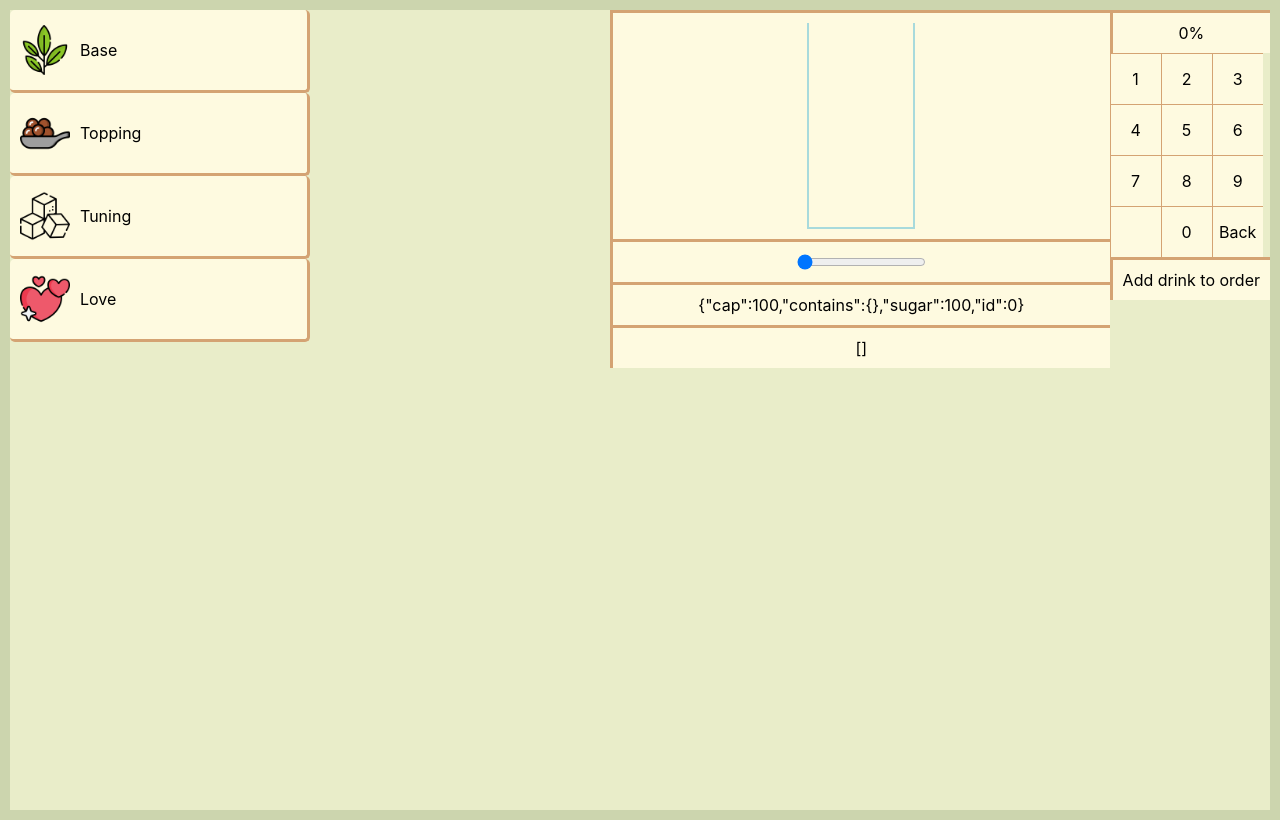
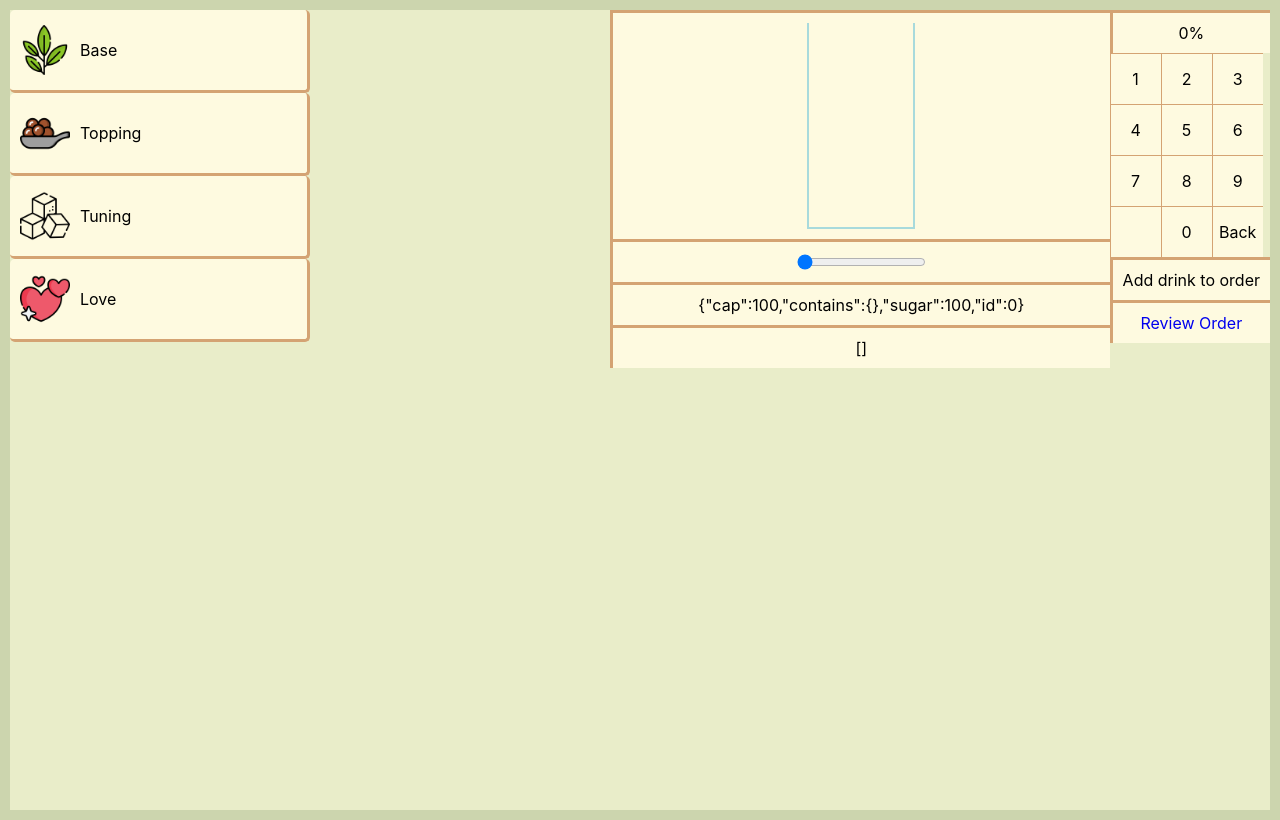
Before and after one commit to allanfang1/bbtme, a React (Create React App) app in the folder my-app/: page / in a window 1280 px wide. Built offline with nearby package versions, Linux system fonts and the light colour scheme.

Commit message:
added review button

```diff
--- a/my-app/src/App.css
+++ b/my-app/src/App.css
@@ -100,6 +100,7 @@
 }
 
 .add-button{
+  text-decoration: none;
   border: solid #d4a373;
   border-top-style: solid;
   border-right-style: none;
--- a/my-app/src/PageOne.js
+++ b/my-app/src/PageOne.js
@@ -2,7 +2,7 @@ import { React, useState, useEffect } from "react";
 import Category from "./components/Category";
 import Option from "./components/Option";
 import Numpad from "./components/Numpad";
-import { redirect } from "react-router-dom";
+import { redirect, Link } from "react-router-dom";
 
 export default function PageOne() {
     const colors = ["#FF0000", "#3C00FF", "#00DEFF", "#09FF00", "#FFF700", "#FFA200", "#B300FF", "#00FF91", "#FF00DE",]
@@ -167,6 +167,11 @@ export default function PageOne() {
                     onClick={() => { setOrder([...orders, drink]); setDrink({ cap: 100, contains: {}, sugar: 100, id: drink.id + 1 }) }}>
                     Add drink to order
                 </div>
+                <Link className="add-button clickable noselect"
+                    to="/PageTwo" >
+                    Review Order
+                </Link>
+
             </div>
         </div>
     );
```
